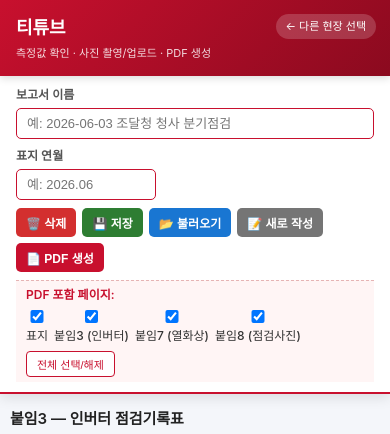
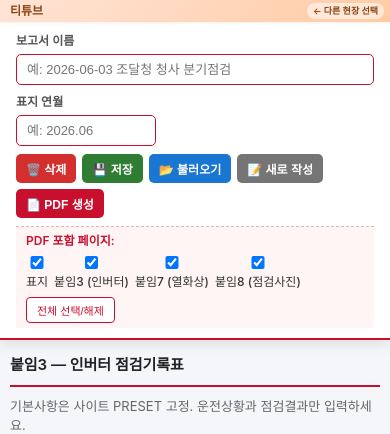
Before and after one commit to yihujong-create/jongro15_thermal-checknreport, a Flask app: a page that uses templates/site_form.html in a window 390 px wide. Shown: the top 434 px of the page. Run offline with Flask 3, Linux system fonts and the light colour scheme.

Commit message:
Add files via upload
v69 — 헤더 파스텔 + 한글 폰트 추가

```diff
--- a/report_engine.py
+++ b/report_engine.py
@@ -10,6 +10,7 @@ from PIL import Image, ImageDraw, ImageFont
 
 # ── 폰트 검색 (시스템에 설치된 한글 폰트 사용) ─────────────
 _FONT_DIRS_KR = [
+    os.path.join(os.path.dirname(os.path.abspath(__file__)), "fonts", "DroidSansFallback.ttf"),
     "/usr/share/fonts-droid-fallback/truetype/DroidSansFallback.ttf",
     "/usr/share/fonts/truetype/noto/NotoSansCJK-Regular.ttc",
     "/usr/share/fonts/opentype/noto/NotoSansCJK-Regular.ttc",
@@ -18,10 +19,12 @@ _FONT_DIRS_KR = [
     "C:/Windows/Fonts/NanumGothic.ttf",
 ]
 _FONT_DIRS_LATIN = [
+    os.path.join(os.path.dirname(os.path.abspath(__file__)), "fonts", "DejaVuSans.ttf"),
     "/usr/share/fonts/truetype/dejavu/DejaVuSans.ttf",
     "C:/Windows/Fonts/arial.ttf",
 ]
 _FONT_DIRS_LATIN_B = [
+    os.path.join(os.path.dirname(os.path.abspath(__file__)), "fonts", "DejaVuSans-Bold.ttf"),
     "/usr/share/fonts/truetype/dejavu/DejaVuSans-Bold.ttf",
     "C:/Windows/Fonts/arialbd.ttf",
 ]
--- a/static/style.css
+++ b/static/style.css
@@ -29,25 +29,26 @@ body {
 }
 
 header {
-    background: linear-gradient(135deg, #c8102e 0%, #8b0a1f 100%);
-    color: white;
-    padding: 30px 40px;
-    box-shadow: 0 2px 8px rgba(0,0,0,0.15);
+    background: linear-gradient(135deg, #FFE4D6 0%, #FFCBA4 100%);
+    color: #8B4513;
+    padding: 6px 14px;
+    box-shadow: 0 1px 3px rgba(180,120,80,0.12);
     position: relative;
 }
-header h1 { font-size: 24px; font-weight: 700; }
-header .subtitle { font-size: 13px; opacity: 0.85; margin-top: 4px; }
+header h1 { font-size: 13px; font-weight: 700; line-height: 1.2; }
+header .subtitle { display: none; }
 .back-link {
     position: absolute;
-    top: 30px; right: 40px;
-    color: white;
+    top: 5px; right: 10px;
+    color: #8B4513;
     text-decoration: none;
-    background: rgba(255,255,255,0.18);
-    padding: 6px 14px;
-    border-radius: 16px;
-    font-size: 13px;
+    background: rgba(255,255,255,0.55);
+    padding: 2px 8px;
+    border-radius: 10px;
+    font-size: 10px;
+    font-weight: 600;
 }
-.back-link:hover { background: rgba(255,255,255,0.3); }
+.back-link:hover { background: rgba(255,255,255,0.85); }
 
 main {
     max-width: 1100px;
@@ -256,10 +257,10 @@ label input:focus { border-color: #c8102e; outline: none; }
    ============================================================ */
 @media (max-width: 900px) {
     body { padding: 0 0 80px 0; }
-    header { padding: 14px 16px; }
-    header h1 { font-size: 18px; }
-    header .subtitle { font-size: 11px; }
-    .back-link { top: 14px; right: 14px; padding: 4px 10px; font-size: 11px; }
+    header { padding: 4px 10px; }
+    header h1 { font-size: 12px; }
+    header .subtitle { display: none; }
+    .back-link { top: 3px; right: 6px; padding: 1px 6px; font-size: 9px; }
     main { padding: 0 10px; margin: 14px auto; }
     h2 { font-size: 15px; margin-bottom: 10px; }
     .block { padding: 10px; margin-bottom: 10px; }
--- a/templates/site_form.html
+++ b/templates/site_form.html
@@ -6,7 +6,7 @@
 <meta http-equiv="Content-Language" content="ko">
 <meta name="viewport" content="width=device-width,initial-scale=1">
 <title>{{ site_name }} 보고서 입력</title>
-<link rel="stylesheet" href="{{ url_for('static', filename='style.css') }}?v=67">
+<link rel="stylesheet" href="{{ url_for('static', filename='style.css') }}?v=68">
 <style>
 .photo-input input[type="file"]{position:absolute!important;width:1px!important;height:1px!important;padding:0!important;margin:-1px!important;overflow:hidden!important;clip:rect(0,0,0,0)!important;white-space:nowrap!important;border:0!important;}
 html,body{overflow-x:hidden!important;max-width:100%!important;}
@@ -146,7 +146,6 @@ label input{width:100%!important;min-width:0!important;max-width:100%!important;
 <div class="sticky-top-wrap">
 <header>
 <h1>{{ site_name }}</h1>
-<p class="subtitle">측정값 확인 · 사진 촬영/업로드 · PDF 생성</p>
 <a class="back-link" href="{{ url_for('index') }}">← 다른 현장 선택</a>
 </header>
 
```
Also changed, not shown: fonts/DejaVuSans-Bold.ttf (added), fonts/DejaVuSans.ttf (added), 1 other file.
